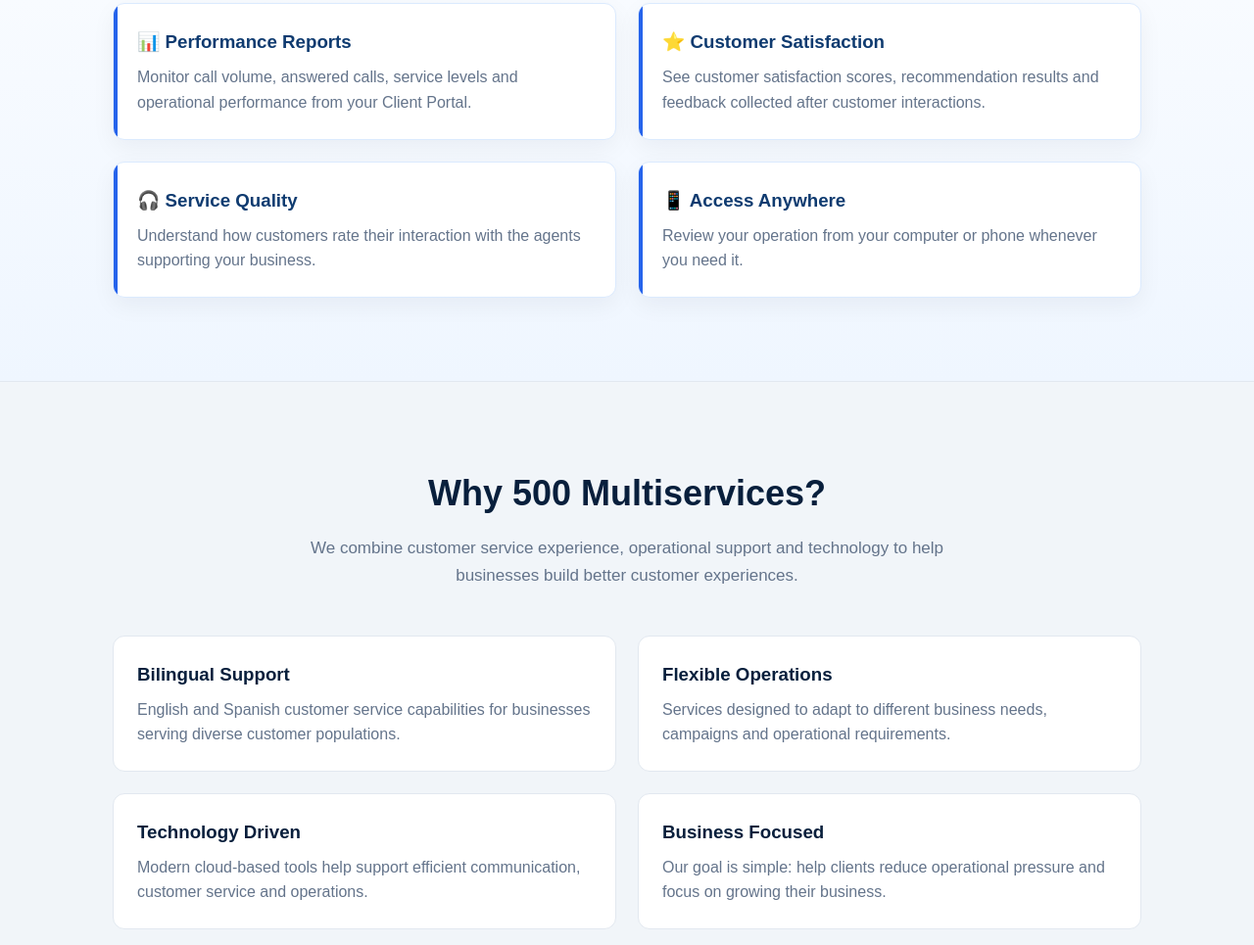
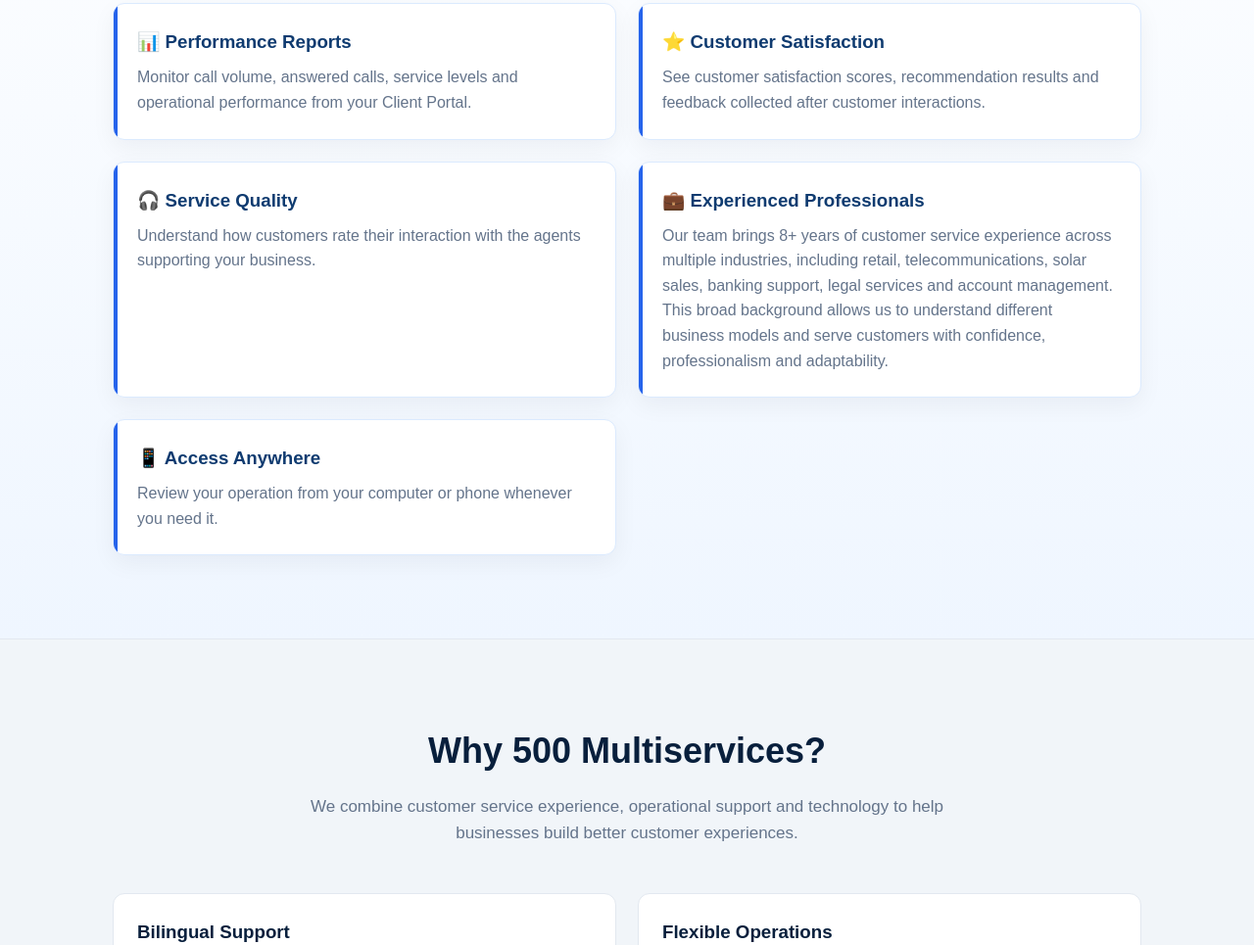
Before and after one commit to saballoshector474-max/500multi-website, a plain HTML site: page index.html in a window 1280 px wide. Shown: the part 1642-2607 px from the top of the page at 98% size. Drawn offline with Linux system fonts and the light colour scheme.

Commit message:
Update index.html

```diff
--- a/index.html
+++ b/index.html
@@ -841,6 +841,23 @@
 
         </div>
 
+        <div class="why-item">
+
+    <h3>
+        💼 Experienced Professionals
+    </h3>
+
+    <p>
+        Our team brings 8+ years of customer service
+        experience across multiple industries, including
+        retail, telecommunications, solar sales, banking
+        support, legal services and account management.
+        This broad background allows us to understand
+        different business models and serve customers
+        with confidence, professionalism and adaptability.
+    </p>
+
+</div>
 
         <div class="why-item">
 
```
